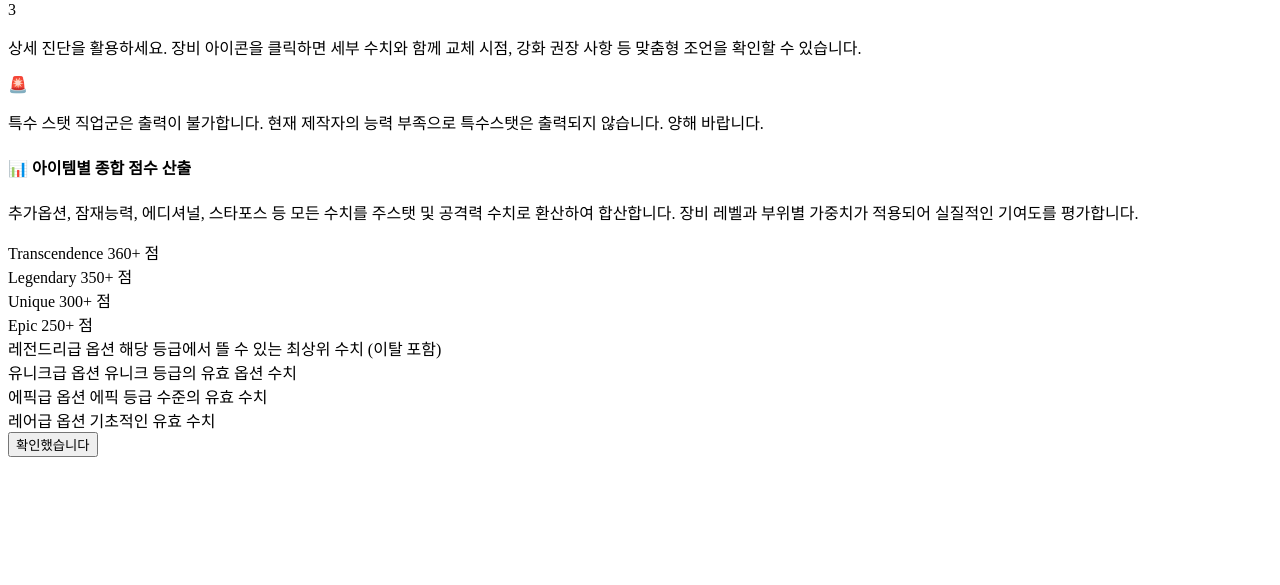
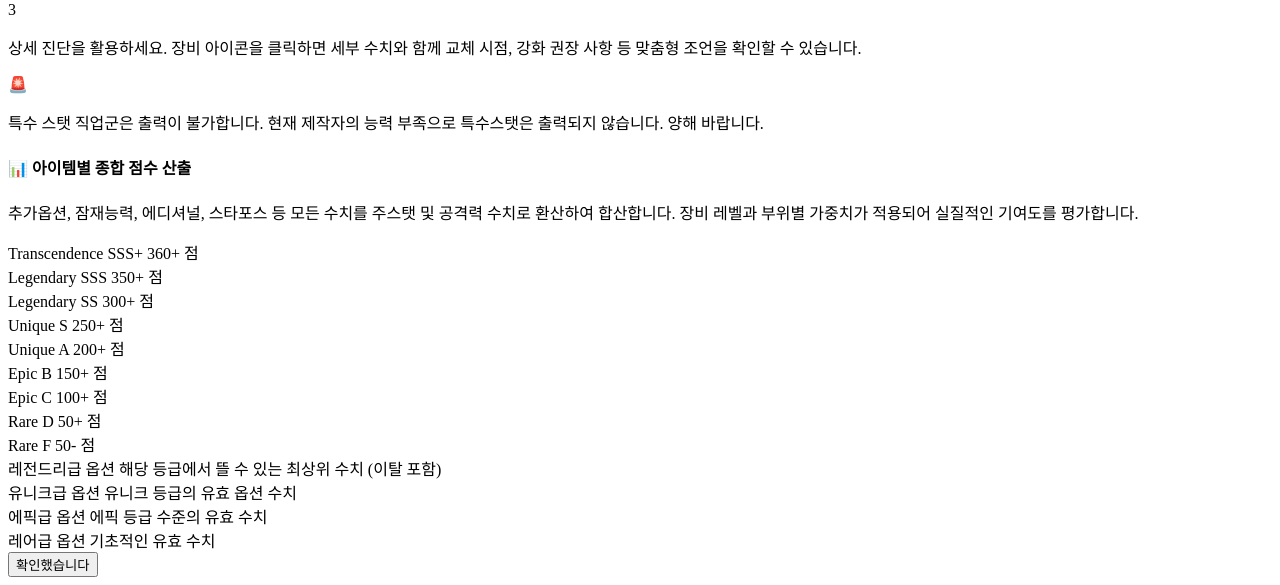
Before and after one commit to aarmia/MapleCards, a FastAPI app: template app/templates/components/_modals.html in a window 1280 px wide. Shown: the part 478-1063 px from the top of the page. Before the commit the page ends 935 px from the top, so only its background shows below. Run offline with FastAPI, Linux system fonts and the light colour scheme; the template is opened without the code that fills it, so the values that code supplies are empty.

Commit message:
#2. 로직 개선
- UI 변경
- 175~250점 추천 멘트 로직 추가

```diff
--- a/app/main.py
+++ b/app/main.py
@@ -59,7 +59,6 @@ async def check_items(character_name: str):
 
         basic_info = await nexon_api.get_character_basic(ocid)
         item_data = await nexon_api.get_character_item(ocid)
-
         stat_data = await nexon_api.get_character_stat(ocid)
 
         if not basic_info or not item_data:
@@ -67,7 +66,6 @@ async def check_items(character_name: str):
 
         char_class = basic_info.get("character_class")
         char_level = int(basic_info.get("character_level", 0))
-
         char_image = basic_info.get("character_image", "")
 
         combat_power = 0
@@ -134,9 +132,17 @@ async def check_items(character_name: str):
             target_hearts = ["리튬 하트", "페어리 하트", "플라즈마 하트"]
             black_heart = ["블랙 하트"]
             if any(heart in item_name for heart in target_hearts):
-                return "🚨 [교체 권장] 현재 하트는 성능 한계가 명확합니다. 상위 등급의 아이템으로 교체를 고려하세요."
+                if total_score >= 275:
+                    return "🚨 [교체 권장] 현재 하트는 성능 한계가 명확합니다. 상위 등급의 아이템으로 교체를 고려하세요."
             if any(heart in item_name for heart in black_heart):
                 return "🚨 블랙 하트는 점수 환산을 지원하지 않습니다."
+
+                # 2. [추가] 타일런트(슈페리얼) 전용 가이드 로직
+            if "타일런트" in item_name:
+                if total_score >= 280:
+                    return "✨ [교체 권장] 어느정도 완성된 슈페리얼 아이템입니다. 교체를 원하신다면 지금의 아이템보다 상위의 아이템으로 교체를 추천합니다."
+                else:
+                    return "⚠️ [교체 권장] 하나에서 두개 정도 부분이 아쉬운 슈페리얼 아이템입니다. 강화를 하시기보다는 동급이나 상위의 아이템으로 교체를 추천합니다."
 
             max_star_possible = 30
             if item_req_level < 128:
@@ -148,7 +154,6 @@ async def check_items(character_name: str):
             max_bench = [110, 108, 40, 105]
 
             eval_indices = [1, 2]
-            # [수정] 보조무기, 엠블렘은 추옵/스타포스가 없으므로 평가 대상에서 완벽히 제외
             if not any(k in part_name for k in ["반지", "어깨장식", "기계 심장", "보조무기", "엠블렘"]):
                 eval_indices.append(0)
             if not any(k in part_name for k in ["보조무기", "엠블렘"]):
@@ -171,40 +176,46 @@ async def check_items(character_name: str):
                 if total_score >= 330:
                     if star_val >= 23:
                         return "✨ [종결 / 상위매물 교체] 23성 이상 도달한 장비입니다. 추가 강화보다는 이대로 사용하시거나, 상위 등급의 베이스 아이템 매물로 교체하는 것을 추천합니다."
-
                     target_star = 23 if item_req_level <= 160 else 22
-
                     if star_val < target_star and 3 in eval_indices:
                         return f"⭐ [스타포스 권장] 체급에 걸맞은 '{target_star}성' 달성이 시급합니다. 우선적으로 {star_val + 1}성 강화를 최우선하세요."
-
-                    if worst_label == "추가옵션":
-                        return "💎 [준종결] 베이스가 훌륭합니다. 추옵이 1% 아쉬운 상황이니 조금 더 높은 추옵을 노려보세요."
-                    elif worst_label == "윗잠재":
-                        return "💎 [준종결] 체급은 완성되었습니다. 잠재능력을 조금 더 높은 단계로 끌어올릴 차례입니다."
-                    elif worst_label == "에디셔널":
-                        return "💎 [준종결] 장비의 뼈대는 완벽합니다. 에디셔널을 더 완벽하게 만드는 것이 종결의 열쇠입니다."
-                    else:
-                        return f"💎 [준종결] 종결급 체급입니다. 마지막 퍼즐인 '{worst_label}' 수치 보완을 추천합니다."
+                    return f"💎 [준종결] 종결급 체급입니다. 마지막 퍼즐인 '{worst_label}' 수치 보완을 추천합니다."
 
                 if 3 in eval_indices:
                     if star_val >= max_star_possible:
                         return f"✅ [강화 한계] 최대치까지 강화되었습니다. 이제 부족한 '{worst_label}'에 집중하세요."
-
                     if star_val <= 18:
                         target_star = 21 if max_star_possible >= 21 else max_star_possible
                         return f"⚔️ [단계적 강화] 베이스가 훌륭합니다. 우선 '{target_star}성 안착'을 목표로 강화를 추천합니다."
-
                     if star_val < 22:
                         if min_ratio < 0.25:
                             return f"🚨 [밸런스 보완] 스타포스보다 급한 것은 '{worst_label}'입니다. 밸런스를 먼저 맞춰주세요."
                         return "📈 [상위 강화] 22성 도전의 가치가 있는 베이스입니다. 22성 강화를 고려하세요."
-
                 return f"🛠️ [강화 권장] 엘리트 장비입니다. 전체적인 밸런스를 위해 '{worst_label}'을 보완하세요."
 
             elif total_score >= 250:
                 if star_val < 17 and 3 in eval_indices:
                     return "📦 [가성비 강화] 최소 17 ~ 18성 달성 후 잠재능력을 손보는 것이 효율적입니다."
                 return f"📈 [효율 투자 / 교체] '{worst_label}'부터 차근차근 올리거나, 상위 아이템으로 교체를 추천합니다."
+
+            elif total_score >= 175:
+                if star_val < 17 and 3 in eval_indices:
+                    return "📦 [가성비 정체] 베이스는 나쁘지 않으나 스타포스가 낮습니다. 17성 강화 시 점수가 대폭 상승합니다."
+
+                if pot_score < 65:
+                    if scores[2] <12.5:
+                        return "🔮 [잠재 / 에디 부족] 스타포스에 비해 잠재능력이 아쉽습니다. 더 높은 잠재능력을 위해 강화하거나 교체를 추천합니다."
+                    else:
+                        return "🔮 [잠재 부족] 스타포스에 비해 잠재능력이 아쉽습니다. 더 높은 잠재능력을 위해 강화하거나 교체를 추천합니다."
+
+                if scores[2] < 12.5:
+                    return "🔮 [에디 부족] 스타포스에 비해 에디셔널 잠재능력이 아쉽습니다. 더 높은 에디셔널 잠재능력을 위해 강화를 추천합니다."
+
+                if add_score < 82.5 and 0 in eval_indices:
+                    return "🌀 [베이스 부실] 추옵이 낮아 투자가 비효율적입니다. 추가옵션의 강화를 추천합니다."
+
+                return f"✅ [다음 단계 준비] 전반적인 밸런스가 좋습니다. 다음 단계로 넘어가기 위한 상위 아이템 교체나 {worst_label} 강화를 준비하세요."
+
             else:
                 return "🚨 [교체 시급] 현재 세팅에서 가장 효율이 떨어지는 부위입니다. 상위 아이템으로 교체를 추천합니다."
 
@@ -217,48 +228,42 @@ async def check_items(character_name: str):
             star = int(item.get("starforce", 0))
             item_req_level = int(item.get("item_base_option", {}).get("base_equipment_level", 0))
 
-            # [핵심] 무기류와 방어구를 분리하여 로직 적용
             is_weapon = any(k in slot for k in ["무기", "보조무기", "엠블렘"])
 
+            # 1. 스타포스 점수 계산 (타일런트 보정 포함)
+            adv_star_score = get_starforce_score(star, item_req_level)
+            if "타일런트" in name:
+                adv_star_score = adv_star_score * 3.0
+
+            # 2. 추가옵션 및 잠재능력 계산
             if is_weapon:
                 if any(k in slot for k in ["보조무기", "엠블렘"]):
-                    add_score = 100.0  # 보조/엠블렘은 추옵 100점 고정 보정
-                    adv_star_score = 100.0  # 스타포스 100점 고정 보정
+                    add_score = 100.0
+                    adv_star_score = 100.0  # 보조/엠블렘 스타포스 고정 (타일런트 해당사항 없음)
                 else:
-                    # 무기 전용 추가옵션 계산 및 350점 척도 스케일링 (* 2.0)
                     weapon_add_val = nexon_api.calculate_weapon_add_option_score(item, char_class)
                     add_score = weapon_add_val * 2.0
-                    adv_star_score = get_starforce_score(star, item_req_level)
 
-                # 무기 전용 잠재능력 계산 및 스케일링 (* 3.3, * 2.5)
                 weapon_pot_val = nexon_api.calculate_weapon_potential_score(item, "potential", char_class)
                 pot_score = (weapon_pot_val * 3.3) if weapon_pot_val > 0 else 0
-
                 weapon_eddy_val = nexon_api.calculate_weapon_potential_score(item, "additional_potential", char_class)
                 eddy_score = (weapon_eddy_val * 2.5) if weapon_eddy_val > 0 else 0
-
-                pot_val = weapon_pot_val  # -1 필터링 통과용
-
+                pot_val = weapon_pot_val
             else:
-                # 기존 방어구 계산 로직
                 actual_add_급수 = nexon_api.calculate_item_score(item.get("item_add_option", {}), char_class)
                 add_score = get_advanced_add_score(actual_add_급수, item_req_level, part)
-                adv_star_score = get_starforce_score(star, item_req_level)
-
                 pot_val = nexon_api.calculate_potential_score(item, "potential", char_class, char_level)
                 pot_score = (pot_val * 3.3) if pot_val > 0 else 0
-
                 eddy_val = nexon_api.calculate_potential_score(item, "additional_potential", char_class, char_level)
                 eddy_score = (eddy_val * 2.5) if eddy_val > 0 else 0
 
-            # 총점 합산
+            # 3. 총점 합산
             total_item_score = add_score + pot_score + eddy_score + adv_star_score
 
             special_rings = ["리스트레인트", "컨티뉴어스", "웨폰퍼프"]
             exclude_parts = ["훈장", "뱃지", "포켓 아이템", "칭호"]
 
-            if pot_val != -1 and not any(k in part for k in exclude_parts) and not any(
-                    k in name for k in special_rings):
+            if pot_val != -1 and not any(k in part for k in exclude_parts) and not any(k in name for k in special_rings):
                 guide_text = get_dynamic_guide([add_score, pot_score, eddy_score, adv_star_score], star, part,
                                                total_item_score, name, item_req_level)
 
@@ -276,17 +281,9 @@ async def check_items(character_name: str):
                         "etc": item.get("item_etc_option"),
                         "starforce": item.get("item_starforce_option"),
                         "potential_grade": item.get("potential_option_grade"),
-                        "potential_options": [
-                            item.get("potential_option_1"),
-                            item.get("potential_option_2"),
-                            item.get("potential_option_3")
-                        ],
+                        "potential_options": [item.get("potential_option_1"), item.get("potential_option_2"), item.get("potential_option_3")],
                         "additional_grade": item.get("additional_potential_option_grade"),
-                        "additional_options": [
-                            item.get("additional_potential_option_1"),
-                            item.get("additional_potential_option_2"),
-                            item.get("additional_potential_option_3")
-                        ],
+                        "additional_options": [item.get("additional_potential_option_1"), item.get("additional_potential_option_2"), item.get("additional_potential_option_3")],
                         "exceptional": item.get("item_exceptional_option")
                     }
                 })
--- a/app/templates/components/_modals.html
+++ b/app/templates/components/_modals.html
@@ -115,26 +115,62 @@
             </div>
 
             <div x-show="helpTab === 'score'" class="space-y-6 animate-fade-in">
-                <div class="bg-slate-50 p-5 rounded-2xl border border-slate-100">
-                    <h4 class="font-bold text-slate-800 mb-2">📊 아이템별 종합 점수 산출</h4>
+                <div class="bg-slate-50 p-5 rounded-2xl border border-slate-100 shadow-sm">
+                    <h4 class="font-bold text-slate-800 mb-2 flex items-center gap-2">
+                        <span>📊</span> 아이템별 종합 점수 산출
+                    </h4>
                     <p class="text-xs text-slate-500 leading-relaxed">추가옵션, 잠재능력, 에디셔널, 스타포스 등 모든 수치를 주스탯 및 공격력 수치로 환산하여 합산합니다. 장비 레벨과 부위별 가중치가 적용되어 실질적인 기여도를 평가합니다.</p>
                 </div>
-                <div class="grid grid-cols-2 gap-4">
-                    <div class="p-4 border border-slate-100 rounded-xl">
-                        <span class="text-[10px] font-bold text-blue-500 uppercase tracking-widest block mb-1">Transcendence</span>
-                        <span class="text-lg font-black text-slate-800">360+ 점</span>
+
+                <div class="grid grid-cols-3 gap-3">
+                    <div class="p-3 border border-blue-100 bg-blue-50/40 rounded-xl shadow-sm flex flex-col justify-center text-center">
+                        <span class="text-[9px] font-bold text-blue-600 uppercase tracking-tighter mb-1">Transcendence</span>
+                        <span class="text-base font-black text-slate-800">SSS+</span>
+                        <span class="text-[10px] text-slate-500">360+ 점</span>
                     </div>
-                    <div class="p-4 border border-slate-100 rounded-xl">
-                        <span class="text-[10px] font-bold text-emerald-500 uppercase tracking-widest block mb-1">Legendary</span>
-                        <span class="text-lg font-black text-slate-800">350+ 점</span>
+
+                    <div class="p-3 border border-emerald-100 bg-emerald-50/40 rounded-xl shadow-sm flex flex-col justify-center text-center">
+                        <span class="text-[9px] font-bold text-emerald-600 uppercase tracking-tighter mb-1">Legendary</span>
+                        <span class="text-base font-black text-slate-800">SSS</span>
+                        <span class="text-[10px] text-slate-500">350+ 점</span>
                     </div>
-                    <div class="p-4 border border-slate-100 rounded-xl">
-                        <span class="text-[10px] font-bold text-amber-500 uppercase tracking-widest block mb-1">Unique</span>
-                        <span class="text-lg font-black text-slate-800">300+ 점</span>
+                    <div class="p-3 border border-emerald-100 bg-emerald-50/40 rounded-xl shadow-sm flex flex-col justify-center text-center">
+                        <span class="text-[9px] font-bold text-emerald-600 uppercase tracking-tighter mb-1">Legendary</span>
+                        <span class="text-base font-black text-slate-800">SS</span>
+                        <span class="text-[10px] text-slate-500">300+ 점</span>
                     </div>
-                    <div class="p-4 border border-slate-100 rounded-xl">
-                        <span class="text-[10px] font-bold text-violet-500 uppercase tracking-widest block mb-1">Epic</span>
-                        <span class="text-lg font-black text-slate-800">250+ 점</span>
+
+                    <div class="p-3 border border-amber-100 bg-amber-50/40 rounded-xl shadow-sm flex flex-col justify-center text-center">
+                        <span class="text-[9px] font-bold text-amber-600 uppercase tracking-tighter mb-1">Unique</span>
+                        <span class="text-base font-black text-slate-800">S</span>
+                        <span class="text-[10px] text-slate-500">250+ 점</span>
+                    </div>
+                    <div class="p-3 border border-amber-100 bg-amber-50/40 rounded-xl shadow-sm flex flex-col justify-center text-center">
+                        <span class="text-[9px] font-bold text-amber-600 uppercase tracking-tighter mb-1">Unique</span>
+                        <span class="text-base font-black text-slate-800">A</span>
+                        <span class="text-[10px] text-slate-500">200+ 점</span>
+                    </div>
+
+                    <div class="p-3 border border-violet-100 bg-violet-50/40 rounded-xl shadow-sm flex flex-col justify-center text-center">
+                        <span class="text-[9px] font-bold text-violet-600 uppercase tracking-tighter mb-1">Epic</span>
+                        <span class="text-base font-black text-slate-800">B</span>
+                        <span class="text-[10px] text-slate-500">150+ 점</span>
+                    </div>
+                    <div class="p-3 border border-violet-100 bg-violet-50/40 rounded-xl shadow-sm flex flex-col justify-center text-center">
+                        <span class="text-[9px] font-bold text-violet-600 uppercase tracking-tighter mb-1">Epic</span>
+                        <span class="text-base font-black text-slate-800">C</span>
+                        <span class="text-[10px] text-slate-500">100+ 점</span>
+                    </div>
+
+                    <div class="p-3 border border-red-100 bg-red-50/40 rounded-xl shadow-sm flex flex-col justify-center text-center">
+                        <span class="text-[9px] font-bold text-red-600 uppercase tracking-tighter mb-1">Rare</span>
+                        <span class="text-base font-black text-slate-800">D</span>
+                        <span class="text-[10px] text-slate-500">50+ 점</span>
+                    </div>
+                    <div class="p-3 border border-red-100 bg-red-50/40 rounded-xl shadow-sm flex flex-col justify-center text-center">
+                        <span class="text-[9px] font-bold text-red-600 uppercase tracking-tighter mb-1">Rare</span>
+                        <span class="text-base font-black text-slate-800">F</span>
+                        <span class="text-[10px] text-slate-500">50- 점</span>
                     </div>
                 </div>
             </div>
```
Also changed, not shown: app/static/js/app.js (+37 -0 lines), app/templates/components/_item_list.html (+20 -19 lines).
